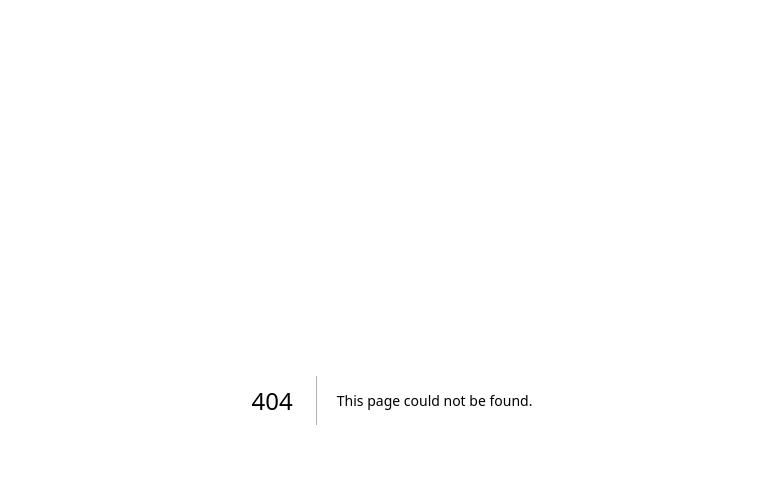
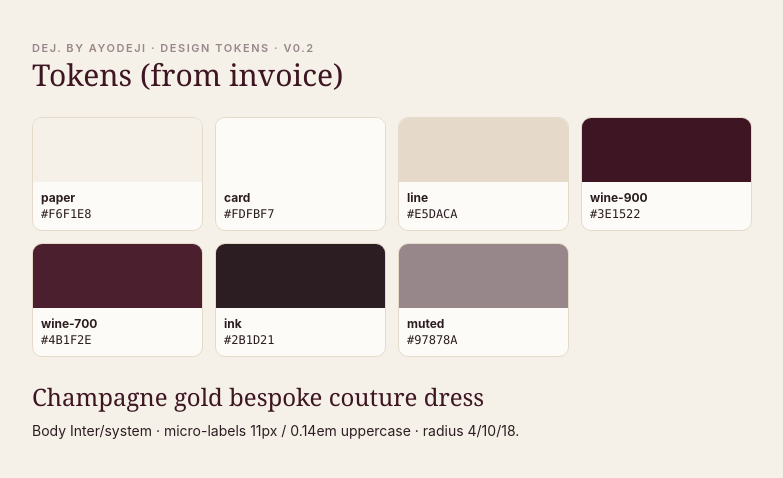
Before and after one commit to timiojo/clother-app, a Next.js app: page /design in a window 1280 px wide. Before the commit this address had no page. Shown: the top 478 px of the page, without its empty margins (248-1031 px from the left). Built offline with nearby package versions, Linux system fonts and the light colour scheme.

Commit message:
app/design/page.tsx

```diff
--- /dev/null
+++ b/app/design/page.tsx
@@ -0,0 +1,34 @@
+const SWATCHES = [
+  ["paper", "#F6F1E8"],
+  ["card", "#FDFBF7"],
+  ["line", "#E5DACA"],
+  ["wine-900", "#3E1522"],
+  ["wine-700", "#4B1F2E"],
+  ["ink", "#2B1D21"],
+  ["muted", "#97878A"],
+];
+
+export default function DesignPage() {
+  return (
+    <main className="mx-auto max-w-3xl px-6 py-10">
+      <p className="micro-label">Dej. by Ayodeji · Design tokens · v0.2</p>
+      <h1 className="font-display text-3xl text-wine-900">Tokens (from invoice)</h1>
+      <div className="mt-6 grid grid-cols-2 gap-3 sm:grid-cols-4">
+        {SWATCHES.map(([name, hex]) => (
+          <div key={name} className="overflow-hidden rounded-md border border-line bg-card">
+            <div className="h-16" style={{ background: hex }} />
+            <div className="p-2 text-xs">
+              <b>{name}</b>
+              <br />
+              <code>{hex}</code>
+            </div>
+          </div>
+        ))}
+      </div>
+      <p className="mt-6 font-display text-2xl text-wine-900">Champagne gold bespoke couture dress</p>
+      <p className="mt-2 text-sm">
+        Body Inter/system · micro-labels 11px / 0.14em uppercase · radius 4/10/18.
+      </p>
+    </main>
+  );
+}
```
